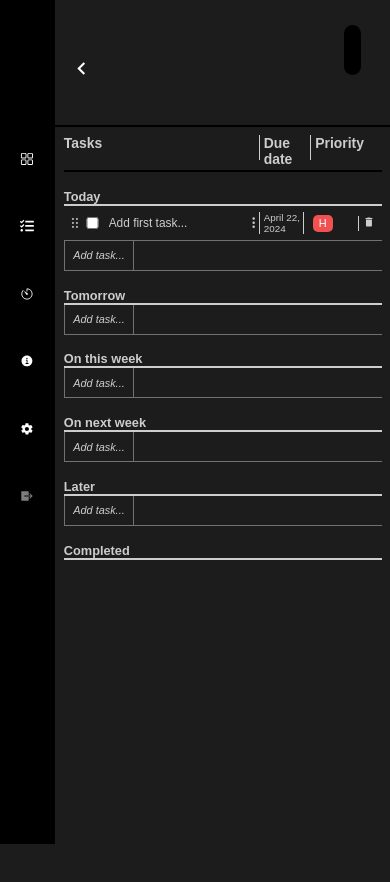
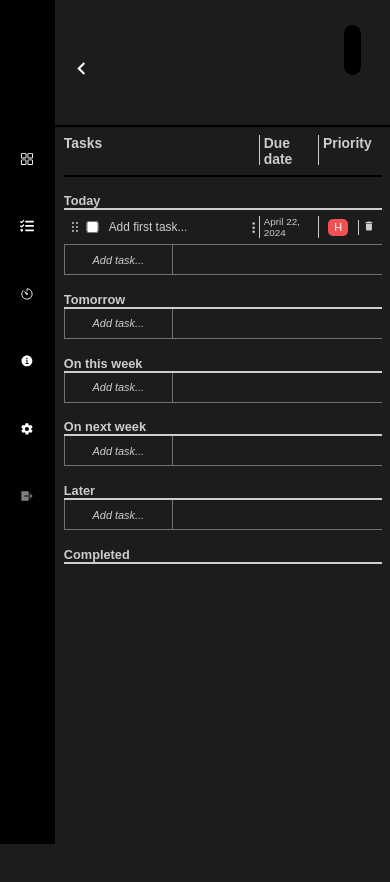
Before and after one commit to VitEfimov/test-manager-redux, a React (Create React App) app: page / in a window 390 px wide. Shown: the top 882 px of the page. Built offline with nearby package versions, Linux system fonts and the light colour scheme.

Commit message:
priority padding

```diff
--- a/src/App.css
+++ b/src/App.css
@@ -204,12 +204,12 @@ main {
 
 .header__board-sections {
 
-  padding-right: 9dvw;
+  padding-right: 3dvw;
   display: grid;
   grid-template-areas:
     "header__board-sections-task-name header__board-sections-due-date header__board-sections-priority";
   grid-template-columns: 50dvw 1fr;
-  grid-template-rows: 3dvh 1fr;
+  grid-template-rows: 3.5dvh 1fr;
 
 }
 
@@ -227,7 +227,7 @@ main {
 
 .header__board-sections-priority {
   grid-area: header__board-sections-priority;
-  width: 11dvw;
+  width: 17dvw;
   padding-left: 1dvw;
 }
 
@@ -988,12 +988,13 @@ padding: 5dvh;
 
 
   .header__board-sections-priority {
-    /* width: 5rem; */
+    width: 13dvw;
+    /* padding-right: 12dvw; */
 
   }
 
   .add__task-btn {
-    width: fit-content;
+    /* width: fit-content; */
     font-size: calc(7px + 1vmin);
   }
 
@@ -1014,7 +1015,7 @@ padding: 5dvh;
   }
 
   .section__task-priority {
-    width: 5rem;
+    width: 10dvw;
   }
 
   .date__picker {
@@ -1036,9 +1037,14 @@ padding: 5dvh;
     width: 100%;
   }
 
+  .header__board{
+    /* padding-right: 3dvw; */
+
+  }
+
   .header__board-sections {
 
-    padding-right: 7dvw;
+    /* padding-right: 3dvw; */
   }
 
   .settings__conteiner {
```
